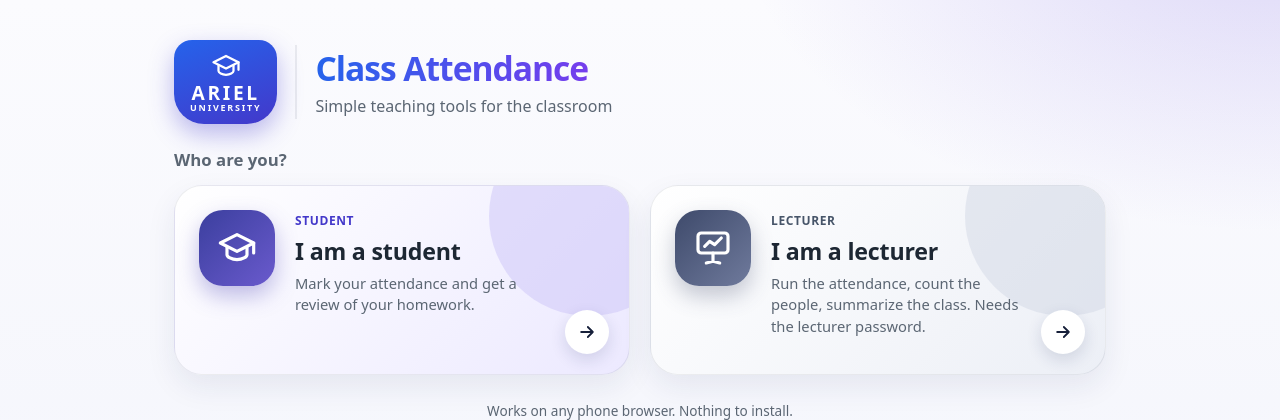
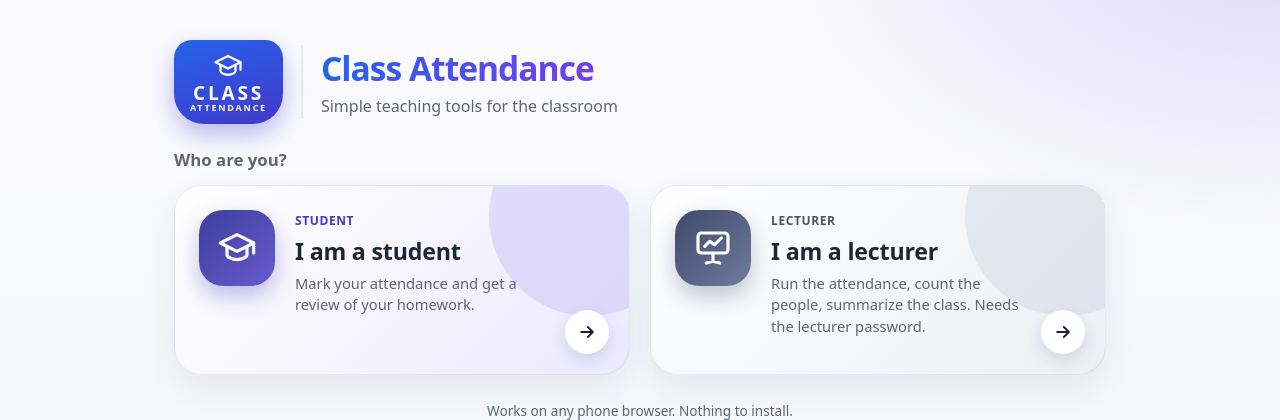
Before and after one commit to Maycaspi110/Class_Attendance, a Flask app: page / in a window 1280 px wide. Shown: the top 420 px of the page. Run offline with Flask 3, Linux system fonts and the light colour scheme.

Commit message:
Logo text: CLASS ATTENDANCE

```diff
--- a/demo/templates/_ui.html
+++ b/demo/templates/_ui.html
@@ -1,11 +1,11 @@
 {# Shared pieces of the menu pages: the page header and one tile. #}
 {% macro head(title, sub) %}
 <header class="homehead">
-  <div class="logo" role="img" aria-label="Ariel University">
+  <div class="logo" role="img" aria-label="Class Attendance">
     <svg width="30" height="30" viewBox="0 0 24 24" fill="none" stroke="#fff" stroke-width="1.8" stroke-linecap="round" stroke-linejoin="round" aria-hidden="true">
       <path d="M2 9l10-5 10 5-10 5z"/><path d="M6 11.5V16c0 1.3 2.7 3 6 3s6-1.7 6-3v-4.5"/><path d="M22 9v6"/>
     </svg>
-    <span class="big">ARIEL</span><span class="small">UNIVERSITY</span>
+    <span class="big">CLASS</span><span class="small">ATTENDANCE</span>
   </div>
   <div class="titles">
     <h1>{{ title }}</h1>
```
